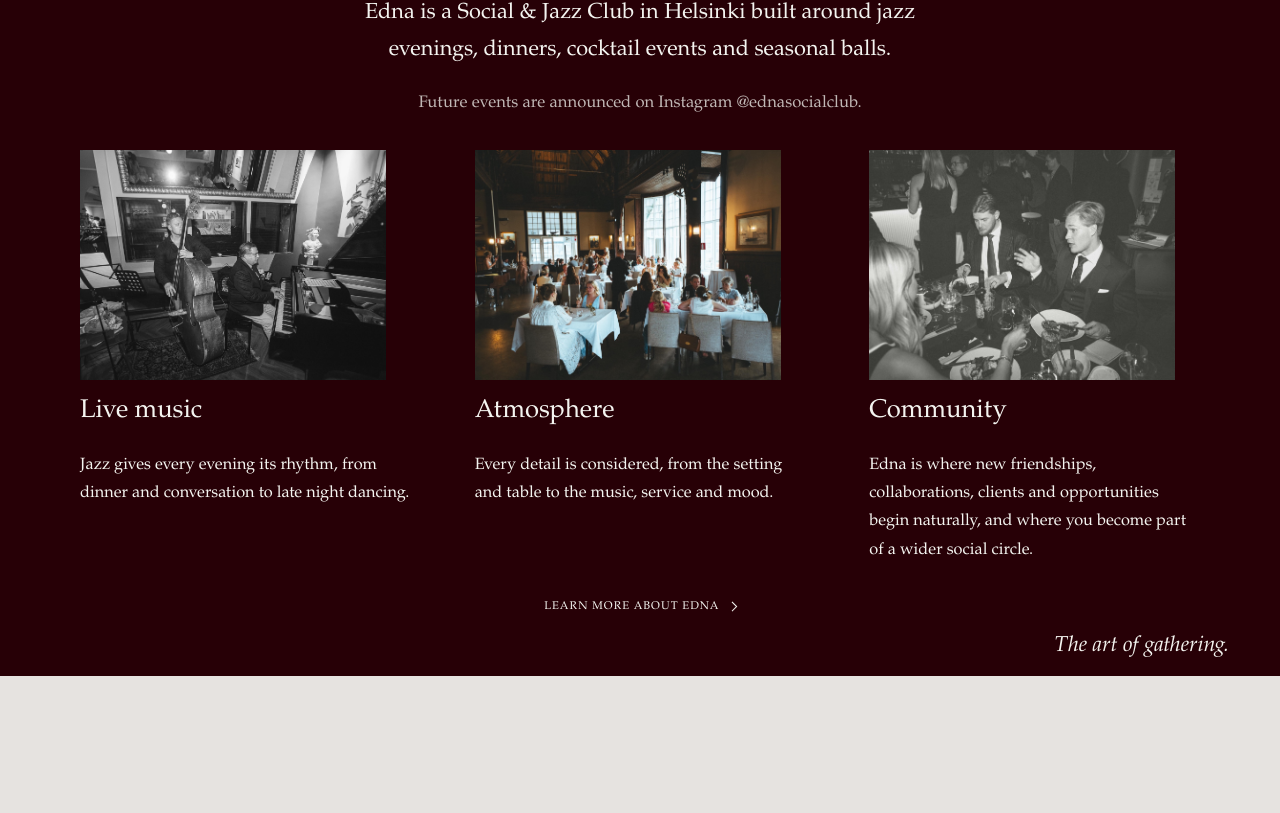
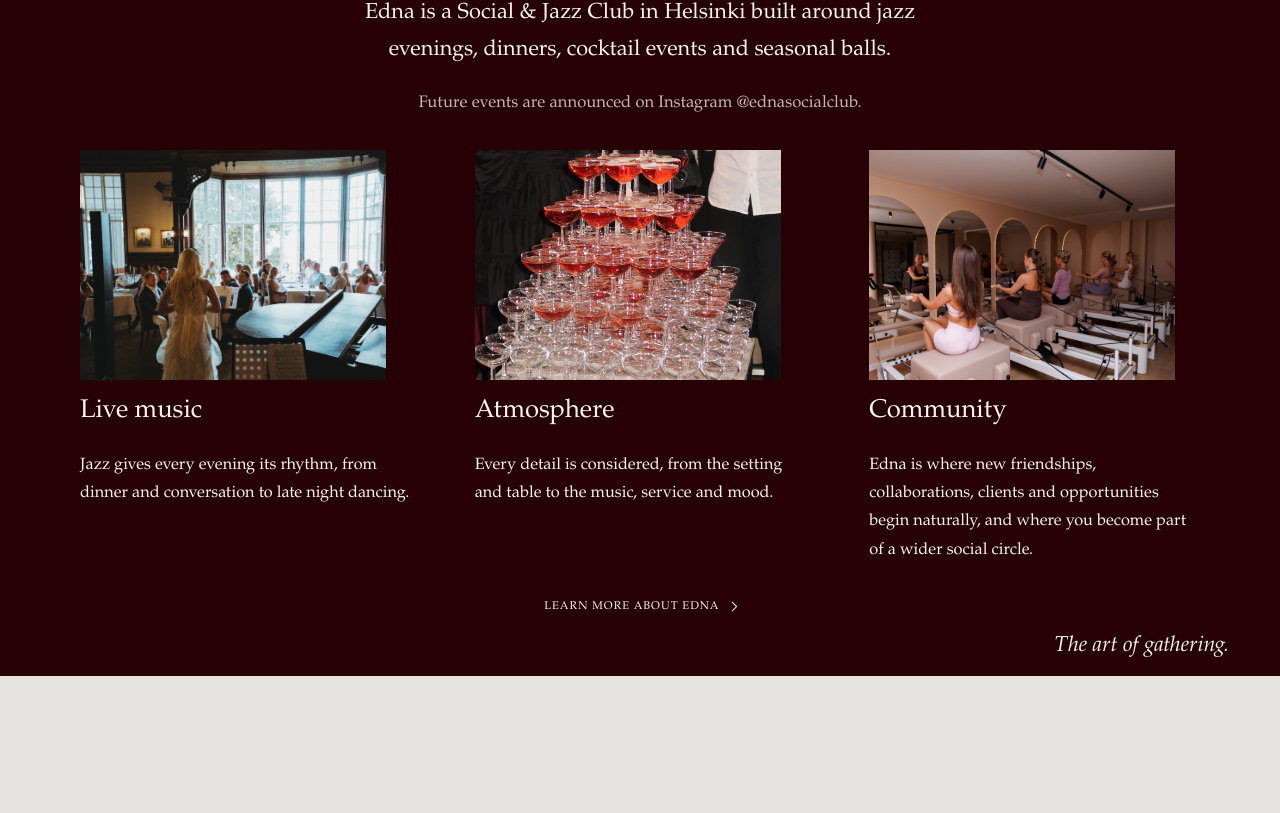
Before and after one commit to Ednasocialclub/ednasocialclub, a Next.js app: page /en in a window 1280 px wide. Shown: the part 947-1760 px from the top of the page. Built offline with nearby package versions, Linux system fonts and the light colour scheme.

Commit message:
Update homepage imagery and contact newsletter

```diff
--- a/app/[locale]/page.tsx
+++ b/app/[locale]/page.tsx
@@ -79,25 +79,25 @@
     {
       ...copy.pages.home.aboutPillars.liveMusic,
       image: {
-        src: '/edna-live-jazz-helsinki.jpg',
-        alt: 'Live jazz musicians performing on piano and double bass at Edna Social Club in Helsinki',
-        position: 'center center',
+        src: '/edna-garden-party-live-music-helsinki.jpg',
+        alt: 'A singer performing beside a grand piano for guests at an Edna Social Club garden party in Helsinki',
+        position: '48% center',
       },
     },
     {
       ...copy.pages.home.aboutPillars.atmosphere,
       image: {
-        src: '/edna-warm-dining-room-atmosphere-helsinki.jpg',
-        alt: 'Guests seated in a warmly lit dining room during an Edna Social Club evening in Helsinki',
-        position: 'center center',
+        src: '/collaborations/edna-champagne-tower-collaboration.jpg',
+        alt: 'A champagne tower surrounded by guests at an Edna Social Club event in Helsinki',
+        position: 'center 48%',
       },
     },
     {
       ...copy.pages.home.aboutPillars.community,
       image: {
-        src: '/edna-community-dinner-helsinki.jpg',
-        alt: 'Guests sharing dinner and conversation at an Edna Social Club event in Helsinki',
-        position: 'center center',
+        src: '/collaborations/edna-pilates-community-session.jpg',
+        alt: 'Guests taking part in an Edna Social Club Pilates community session in Helsinki',
+        position: 'center 52%',
       },
     },
   ];
--- a/app/globals.css
+++ b/app/globals.css
@@ -1483,6 +1483,31 @@
   opacity: 1;
 }
 
+.contact-page__newsletter {
+  margin-top: clamp(2.25rem, 4vw, 3rem);
+}
+
+.contact-page__newsletter .page-eyebrow {
+  margin-bottom: 0.75rem;
+  font-size: 0.65rem;
+  font-weight: 400;
+  letter-spacing: 0.14em;
+  line-height: 1.2;
+}
+
+.contact-page__newsletter a {
+  display: block;
+  font-size: 0.95rem;
+  font-style: italic;
+  line-height: 1.5;
+  opacity: 0.78;
+  transition: opacity 180ms ease;
+}
+
+.contact-page__newsletter a:hover {
+  opacity: 1;
+}
+
 .contact-title {
   max-width: 16ch;
   margin: 0 auto;
```
Also changed, not shown: app/[locale]/[slug]/page.tsx (+18 -0 lines), public/edna-garden-party-live-music-helsinki.jpg (added).
